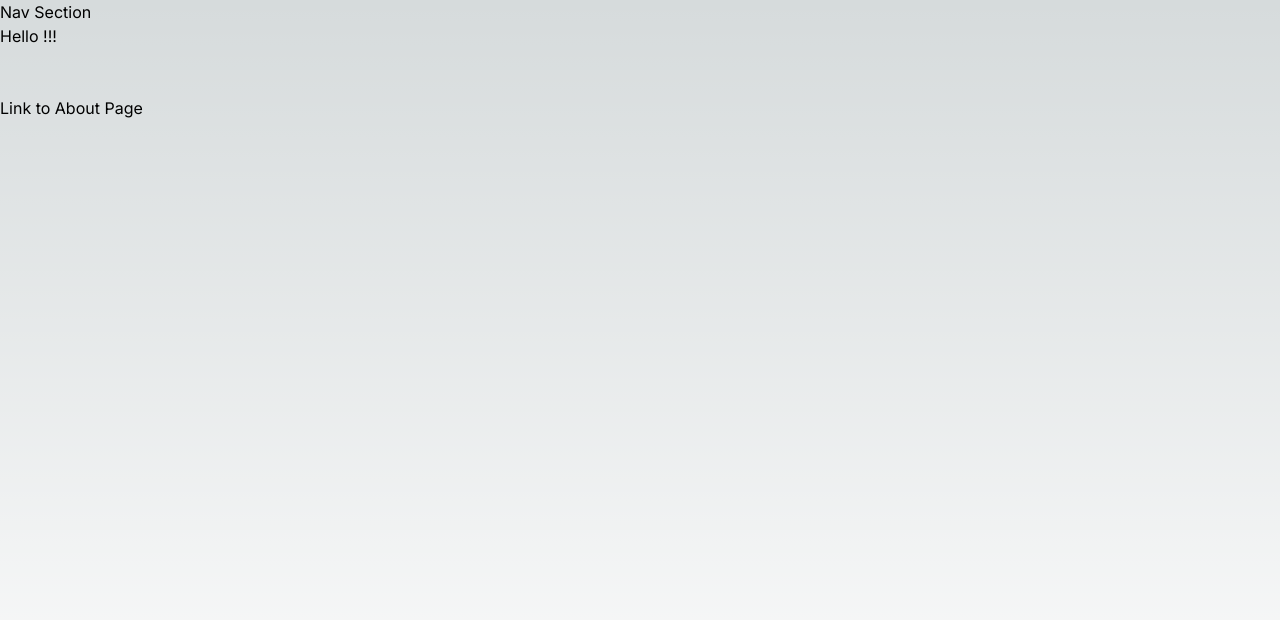
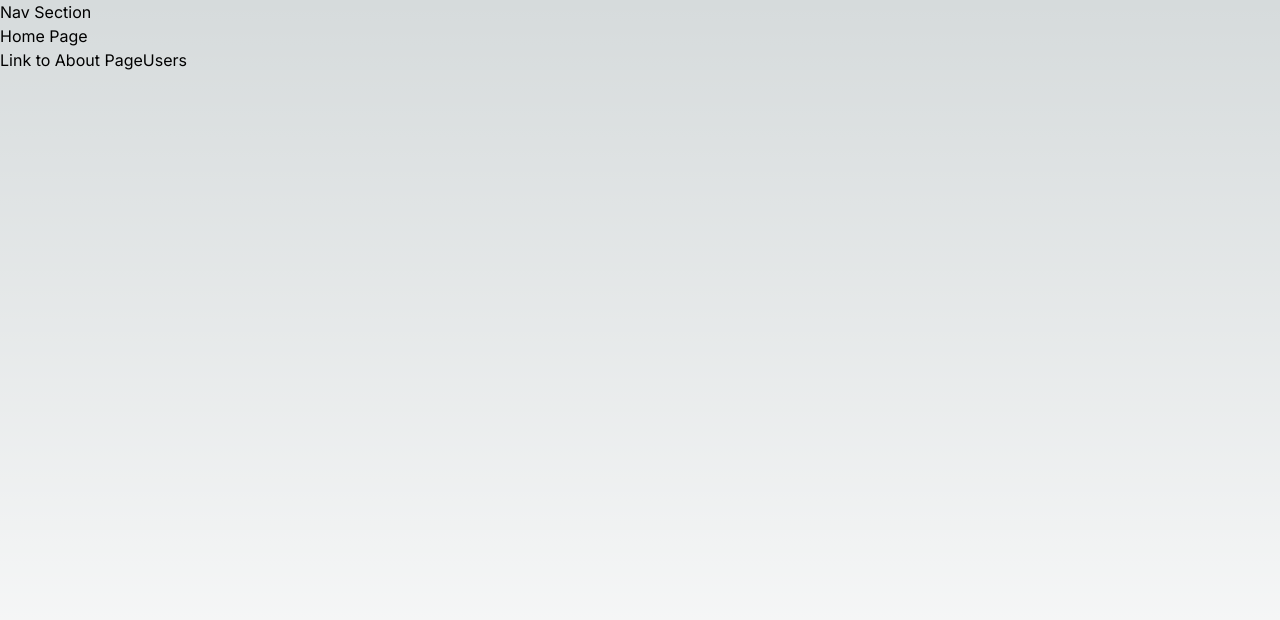
Before and after one commit to vzan2012/nextjs-starter-template, a Next.js app: page / in a window 1280 px wide. Shown: the top 620 px of the page. Built offline with nearby package versions, Linux system fonts and the light colour scheme.

Commit message:
feat: creating user page components

```diff
--- a/src/app/about/layout.js
+++ b/src/app/about/layout.js
@@ -1,4 +1,7 @@
 import styles from "./styles.module.css";
+import { Inter } from "next/font/google";
+
+const inter = Inter({ subsets: ["latin"] });
 
 export default function AboutLayout({ children }) {
   return (
--- a/src/app/page.js
+++ b/src/app/page.js
@@ -5,10 +5,9 @@ export default function Home() {
   return (
     <>
       <main className="min-h-screen">
-        Hello !!! <br />
-        <br />
-        <br />
+        <h1>Home Page</h1>
         <Link href="/about">Link to About Page</Link>
+        <Link href="/users">Users</Link>{" "}
       </main>
     </>
     // <main className="flex min-h-screen flex-col items-center justify-between p-24">
--- /dev/null
+++ b/src/app/users/page.js
@@ -0,0 +1,5 @@
+const Users = () => {
+  return <h1>Users</h1>;
+};
+
+export default Users;
```
